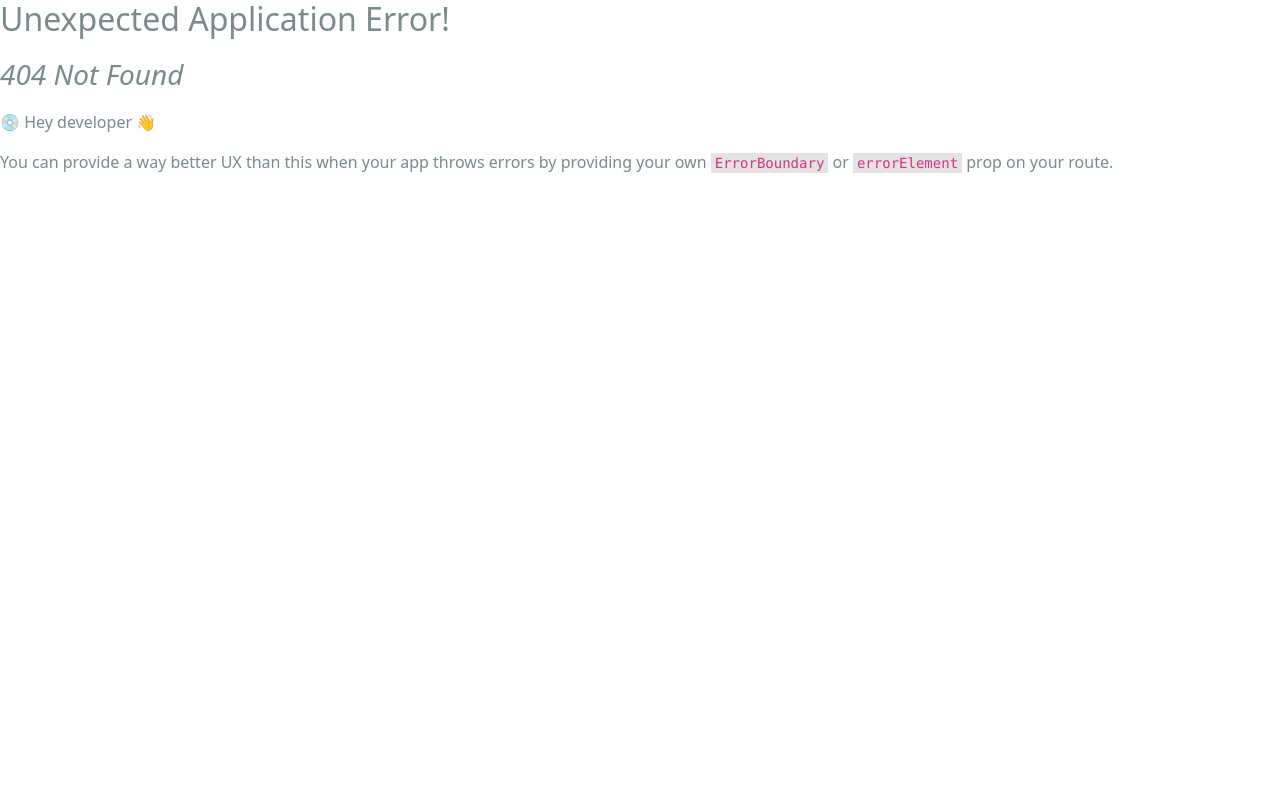
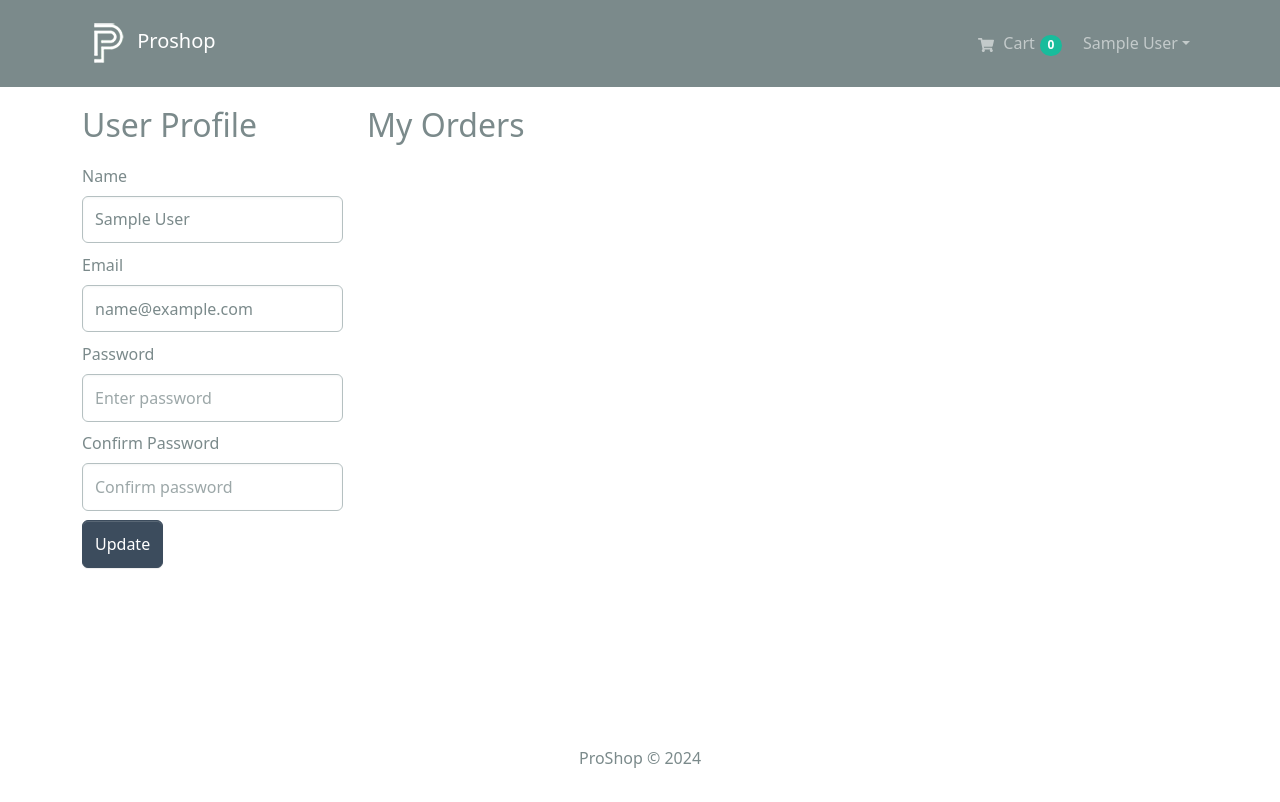
Before and after one commit to cmilliron/proshop, a React (Create React App) app in the folder frontend/: page /profile in a window 1280 px wide. Before the commit this address had no page. Shown: the top 802 px of the page. Built offline with nearby package versions, Linux system fonts and the light colour scheme; sample sign-in values are in the browser's storage.

Commit message:
add profile page and ability to update profile

```diff
--- a/frontend/src/index.js
+++ b/frontend/src/index.js
@@ -26,6 +26,7 @@ import ShippingScreen from "./screens/ShippingScreen";
 import PaymentScreen from "./screens/PaymentScreen";
 import PlaceOrderScreen from "./screens/PlaceOrderScreen";
 import OrderScreen from "./screens/OrderScreen";
+import ProfileScreen from "./screens/ProfileScreen";
 
 // Styles
 import "./assets/styles/bootstrap.custom.css";
@@ -57,6 +58,10 @@ const router = createBrowserRouter(
       <Route path="" element={<PrivateRoute />}>
         <Route path="/order/:id" element={<OrderScreen />} />
       </Route>
+
+      <Route path="" element={<PrivateRoute />}>
+        <Route path="/profile" element={<ProfileScreen />} />
+      </Route>
     </Route>
   )
 );
--- /dev/null
+++ b/frontend/src/screens/ProfileScreen.jsx
@@ -0,0 +1,113 @@
+import React, { useEffect, useState } from "react";
+import { Table, Form, Button, Row, Col } from "react-bootstrap";
+import { LinkContainer } from "react-router-bootstrap";
+import { useDispatch, useSelector } from "react-redux";
+import { toast } from "react-toastify";
+import Message from "../components/Message";
+import Loader from "../components/Loader";
+import { useProfileMutation } from "../slices/userApiSlice";
+import { setCredentials } from "../slices/authSlice";
+
+function ProfileScreen() {
+  const [name, setName] = useState("");
+  const [email, setEmail] = useState("");
+  const [password, setPassword] = useState("");
+  const [confirmPassword, setConfirmPassword] = useState("");
+
+  const { userInfo } = useSelector((state) => state.auth);
+
+  useEffect(() => {
+    setName(userInfo.name);
+    setEmail(userInfo.email);
+  }, [userInfo.email, userInfo.name]);
+
+  const [updateProfile, { isLoading: loadingUpdateProfile }] =
+    useProfileMutation();
+  const dispatch = useDispatch();
+
+  const submitHandler = async (event) => {
+    event.preventDefault();
+    if (password !== confirmPassword) {
+      toast.error("Passwords do not match");
+    } else {
+      try {
+        const res = await updateProfile({
+          _id: userInfo._id,
+          name,
+          email,
+          password,
+        }).unwrap();
+
+        dispatch(setCredentials({ ...res }));
+        toast.info("Profile Updated Successfully");
+        setPassword("");
+        setConfirmPassword("");
+      } catch (error) {
+        toast.error(error?.data?.message || error.error);
+      }
+    }
+  };
+
+  return (
+    <Row>
+      <Col md={3}>
+        <h2>User Profile</h2>
+        <Form onSubmit={submitHandler}>
+          <Form.Group className="my-2" controlId="name">
+            <Form.Label>Name</Form.Label>
+            <Form.Control
+              type="name"
+              placeholder="Enter name"
+              value={name}
+              onChange={(e) => setName(e.target.value)}
+            ></Form.Control>
+          </Form.Group>
+
+          <Form.Group className="my-2" controlId="email">
+            <Form.Label>Email</Form.Label>
+            <Form.Control
+              type="email"
+              placeholder="Enter email"
+              value={email}
+              onChange={(e) => setEmail(e.target.value)}
+            ></Form.Control>
+          </Form.Group>
+
+          <Form.Group className="my-2" controlId="password">
+            <Form.Label>Password</Form.Label>
+            <Form.Control
+              type="password"
+              placeholder="Enter password"
+              value={password}
+              onChange={(e) => setPassword(e.target.value)}
+            ></Form.Control>
+          </Form.Group>
+
+          <Form.Group className="my-2" controlId="confirmPassword">
+            <Form.Label>Confirm Password</Form.Label>
+            <Form.Control
+              type="confirmPassword"
+              placeholder="Confirm password"
+              value={confirmPassword}
+              onChange={(e) => setConfirmPassword(e.target.value)}
+            ></Form.Control>
+          </Form.Group>
+
+          <Button
+            type="submit"
+            variant="primary"
+            disabled={loadingUpdateProfile}
+          >
+            {loadingUpdateProfile ? "Updating" : "Update"}
+          </Button>
+          {loadingUpdateProfile && <Loader />}
+        </Form>
+      </Col>
+      <Col md={9}>
+        <h2>My Orders</h2>
+      </Col>
+    </Row>
+  );
+}
+
+export default ProfileScreen;
--- a/frontend/src/slices/userApiSlice.js
+++ b/frontend/src/slices/userApiSlice.js
@@ -26,7 +26,7 @@ export const usersApiSlice = apiSlice.injectEndpoints({
     profile: builder.mutation({
       query: (data) => ({
         url: `${USERS_URL}/profile`,
-        method: "PATCH",
+        method: "PUT",
         body: data,
       }),
     }),
```
Also changed, not shown: 2 other files (tests, documents, lock files or other folders).
